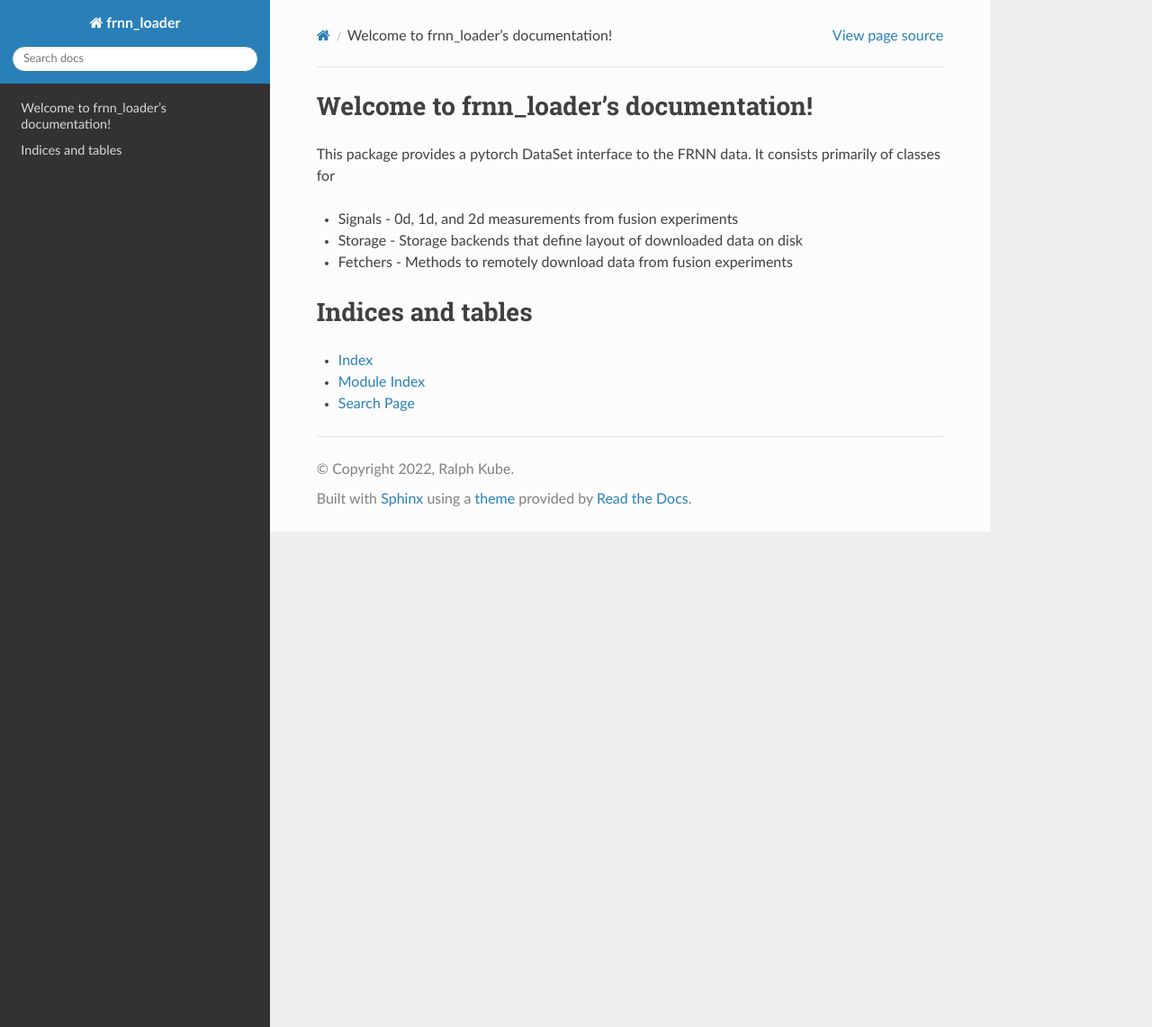
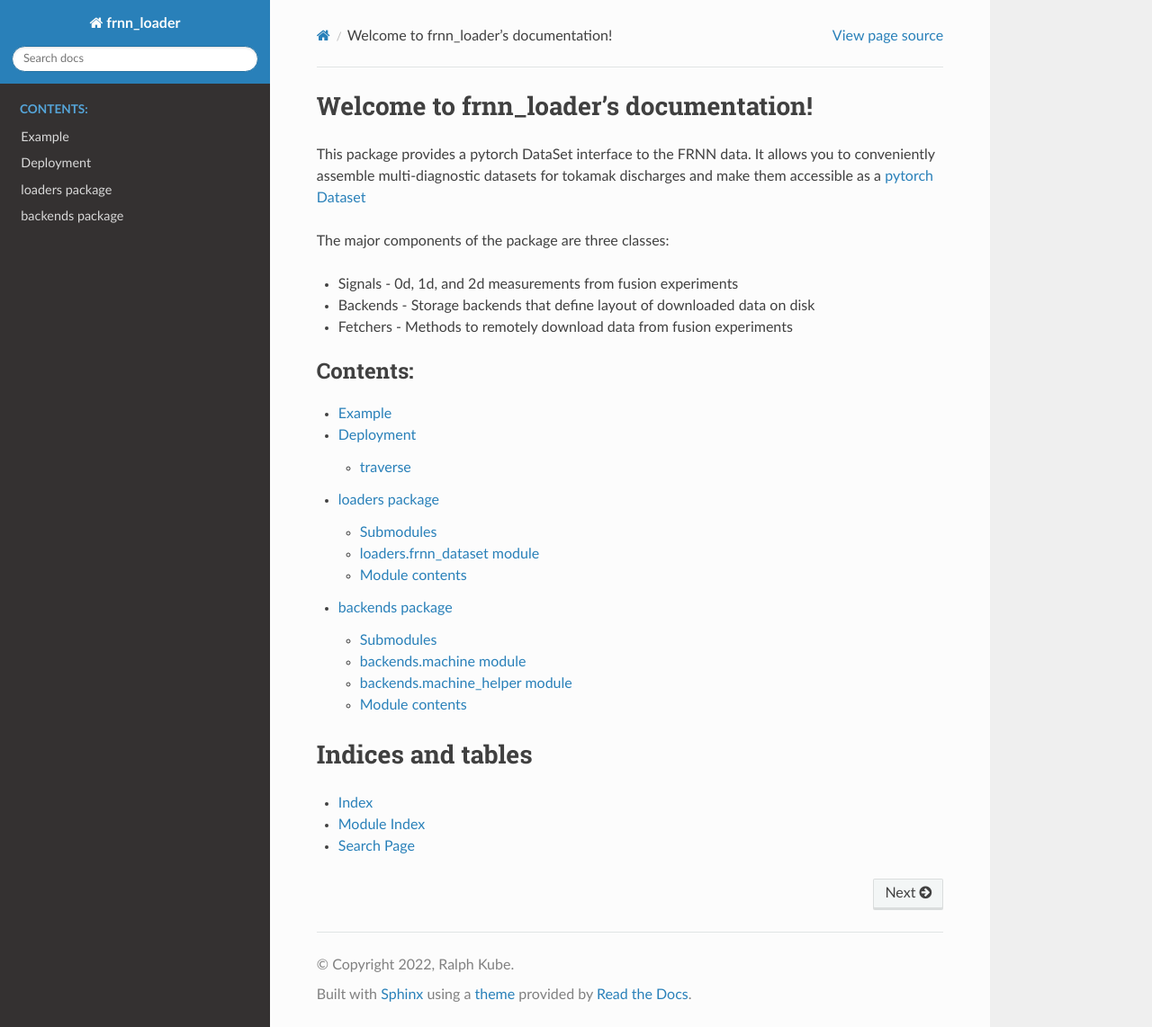
Before and after one commit to PPPLDeepLearning/frnn-loader, a Sphinx documentation site: the page built from docs/source/index.rst, in a window 1280 px wide and 1142 px high. Shown: the whole window at 90% size. Built offline with Sphinx 7.4.7 and the Read the Docs theme 2.0.0, drawn with Linux system fonts in a browser that asks for light colours; pages that are not in the unit, such as notebooks, are missing from menus.

Commit message:
Adding documentation

```diff
--- a/docs/source/conf.py
+++ b/docs/source/conf.py
@@ -8,7 +8,9 @@
 
 import os
 import sys
-sys.path.append("/home/rkube/repos/frnn_loader/frnn_loader")
+#sys.path.append("/home/rkube/repos/frnn-loader/frnn_loader")
+sys.path.insert(0, os.path.abspath("../../frnn_loader"))
+print(sys.path)
 
 project = 'frnn_loader'
 copyright = '2022, Ralph Kube'
--- a/docs/source/index.rst
+++ b/docs/source/index.rst
@@ -6,17 +6,28 @@
 Welcome to frnn_loader's documentation!
 =======================================
 
-This package provides a pytorch DataSet interface to the FRNN data.
-It consists primarily of classes for
+This package provides a pytorch DataSet interface to the FRNN data. It allows you to
+conveniently assemble multi-diagnostic datasets for tokamak discharges and make them
+accessible as a `pytorch Dataset <https://pytorch.org/tutorials/beginner/basics/data_tutorial.html>`_
+
+
+The major components of the package are three classes:
 
 * Signals - 0d, 1d, and 2d measurements from fusion experiments
-* Storage - Storage backends that define layout of downloaded data on disk
+* Backends - Storage backends that define layout of downloaded data on disk
 * Fetchers - Methods to remotely download data from fusion experiments
+
 
 
 .. toctree::
    :maxdepth: 2
    :caption: Contents:
+
+   examples
+   deployment
+   loaders
+   backends
+
 
 
 
```
Also changed, not shown: docs/source/deployment.rst (+19 -2 lines), docs/source/examples.rst (added, +28 -0 lines), docs/source/modules.rst (deleted, +0 -10 lines).
